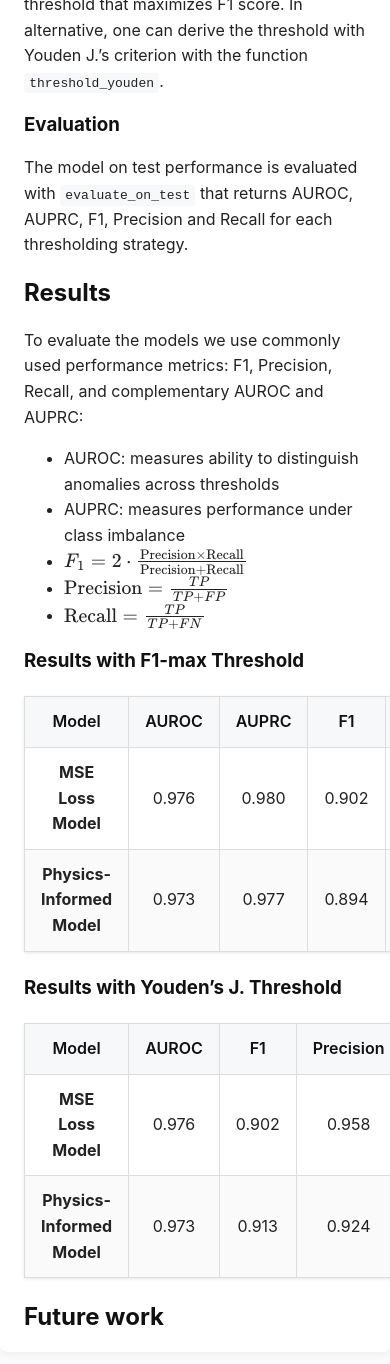
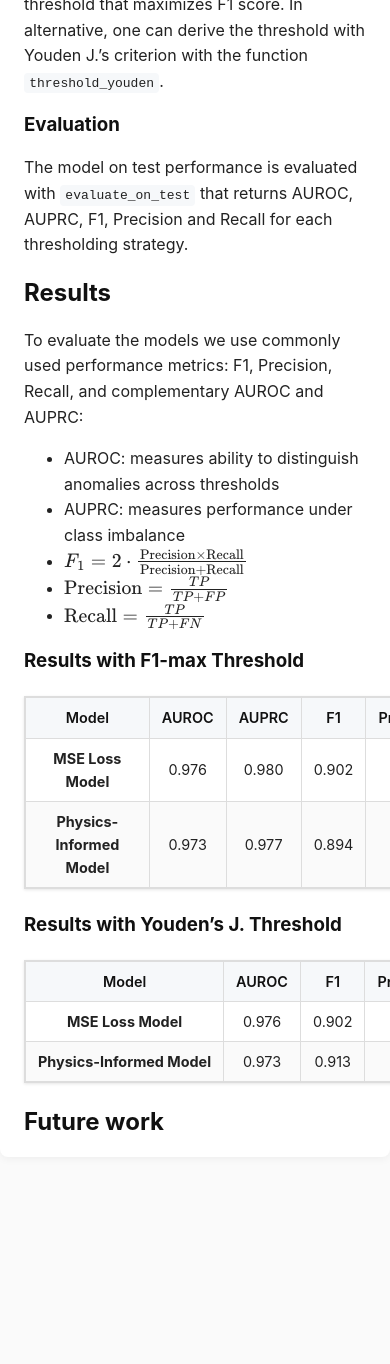
Before and after one commit to andymeneguzzo/Damped-Oscillator-Anomaly-Detection-with-LSTM-Autoencoder, a Jekyll site: the page built from index.md, in a window 390 px wide and 1400 px high, scrolled down 9534 px. Shown: the top 1364 px of the window. Built offline with Jekyll 4.4.1, drawn with Linux system fonts in a browser that asks for light colours; after the commit the page ends 10739 px from its top, so only the background shows below that.

Commit message:
fixing layout of tables, make it adapt to screen sizes

```diff
--- a/_layouts/default.html
+++ b/_layouts/default.html
@@ -70,20 +70,61 @@
       text-decoration: underline;
     }
 
-    /* Boxed table styling */
+    /* Boxed table styling - responsive */
+    /* Make tables scrollable on small screens */
     table {
       border-collapse: collapse;
       border: 1px solid #ddd;
       width: 100%;
+      max-width: 100%;
       margin: 1.5rem 0;
       background-color: white;
       box-shadow: 0 1px 3px rgba(0,0,0,0.1);
+      display: table;
+      table-layout: auto;
+    }
+
+    /* On small screens, wrap table in scrollable container */
+    @media (max-width: 768px) {
+      /* Make table scrollable by using block display with internal table structure */
+      table {
+        display: block;
+        overflow-x: auto;
+        width: 100%;
+        min-width: 500px; /* Ensure table maintains minimum width for readability */
+      }
+
+      /* Keep table structure intact */
+      table thead {
+        display: table-header-group;
+      }
+
+      table tbody {
+        display: table-row-group;
+      }
+
+      table tr {
+        display: table-row;
+      }
+
+      table th,
+      table td {
+        display: table-cell;
+      }
     }
 
     th, td {
       border: 1px solid #ddd;
       padding: 0.75rem 1rem;
       text-align: left;
+    }
+
+    /* Reduce padding on small screens */
+    @media (max-width: 600px) {
+      th, td {
+        padding: 0.5rem 0.75rem;
+        font-size: 0.9rem;
+      }
     }
 
     th {
@@ -103,6 +144,26 @@
 
     tr:hover {
       background-color: #f0f0f0;
+    }
+
+    /* Style scrollbar for tables */
+    table::-webkit-scrollbar {
+      height: 8px;
+    }
+
+    table::-webkit-scrollbar-thumb {
+      background: #ccc;
+      border-radius: 4px;
+    }
+
+    table::-webkit-scrollbar-thumb:hover {
+      background: #999;
+    }
+
+    /* Firefox scrollbar for tables */
+    table {
+      scrollbar-width: thin;
+      scrollbar-color: #ccc transparent;
     }
 
     /* ✅ Scrollable long equations - MathJax 3.x */
```
